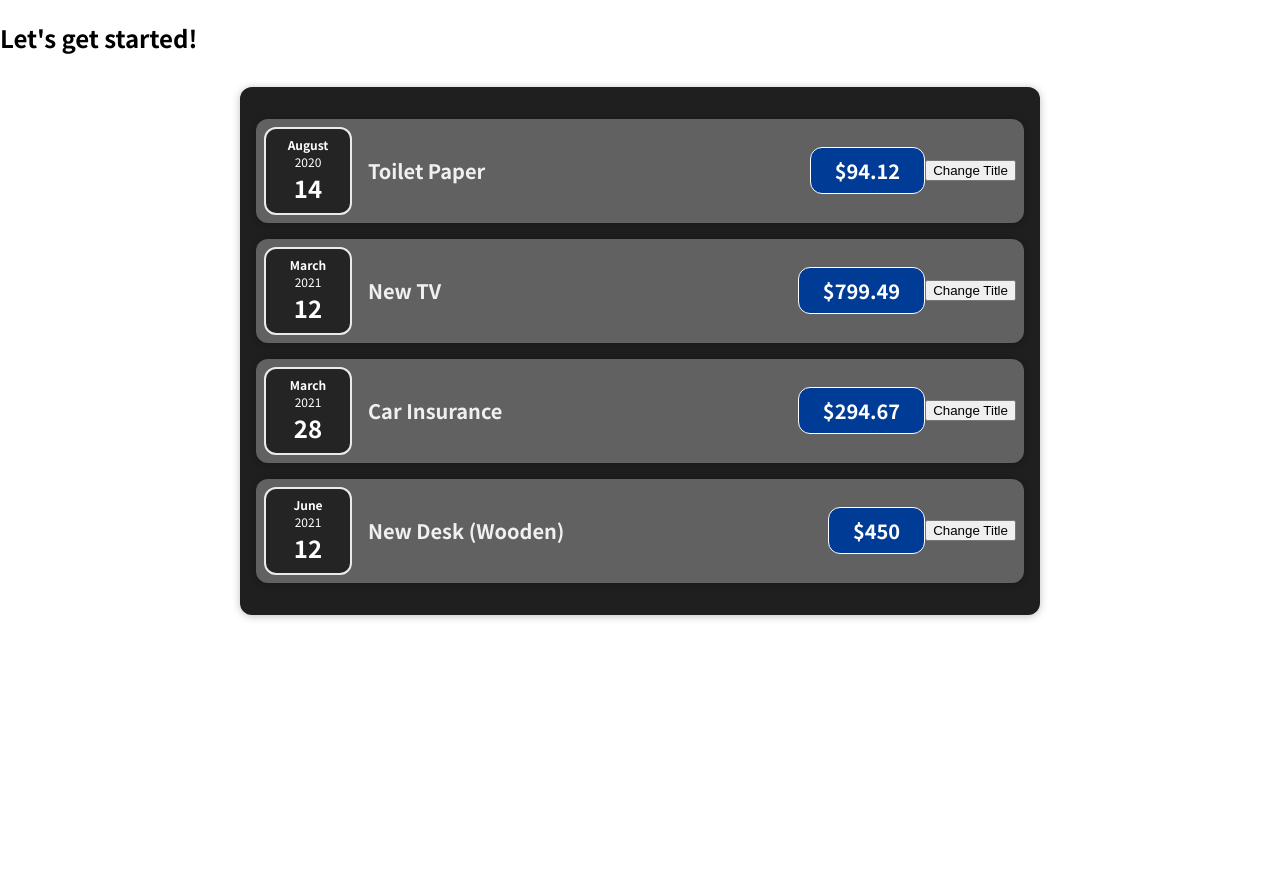
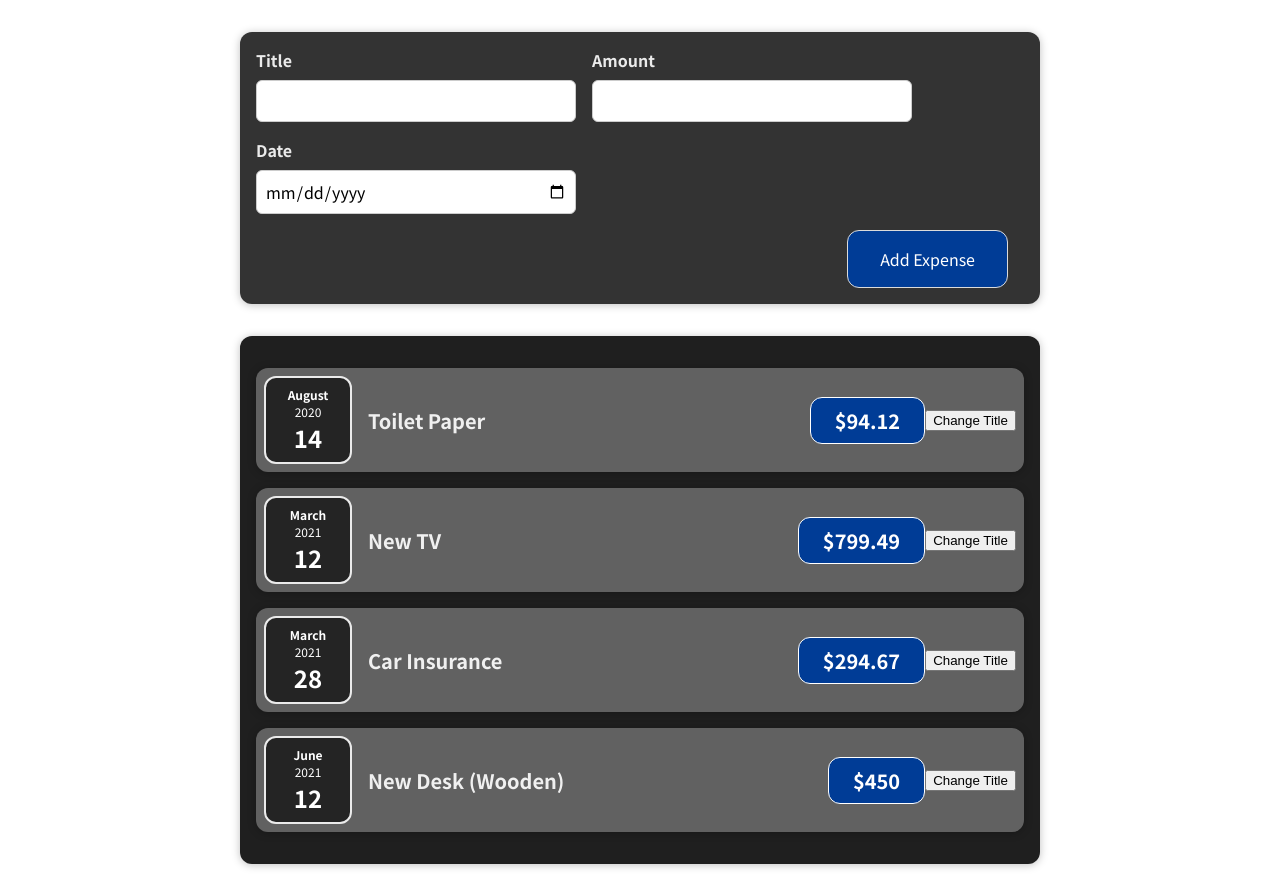
Before and after one commit to KMihajlo/Expense-Tracker-App, a React (Create React App) app: page / in a window 1280 px wide. Before the commit the page ends 800 px from the top, so only its background shows below. Built offline with nearby package versions, Linux system fonts and the light colour scheme.

Commit message:
Created a form to submit your expenses

```diff
--- a/src/App.js
+++ b/src/App.js
@@ -1,5 +1,6 @@
 import React from "react";
 import Expenses from "./components/Expenses/Expenses";
+import NewExpense from "./components/NewExpense/NewExpense";
 
 const App = () => {
   const expenses = [
@@ -27,10 +28,10 @@ const App = () => {
 
   return (
     <div>
-      <h2>Let's get started!</h2>
+      <NewExpense />
       <Expenses items={expenses} />
     </div>
   );
-}
+};
 
 export default App;
--- /dev/null
+++ b/src/components/ExpenseForm/ExpenseForm.css
@@ -0,0 +1,27 @@
+.new-expense__controls {
+  display: flex;
+  flex-wrap: wrap;
+  gap: 1rem;
+  margin-bottom: 1rem;
+  text-align: left;
+}
+
+.new-expense__control label {
+  font-weight: bold;
+  margin-bottom: 0.5rem;
+  display: block;
+  color: rgb(235, 235, 235);
+}
+
+.new-expense__control input {
+  font: inherit;
+  padding: 0.5rem;
+  border-radius: 6px;
+  border: 1px solid #ccc;
+  width: 20rem;
+  max-width: 100%;
+}
+
+.new-expense__actions {
+  text-align: right;
+}
--- /dev/null
+++ b/src/components/ExpenseForm/ExpenseForm.jsx
@@ -0,0 +1,76 @@
+import React, { useState } from "react";
+import "./ExpenseForm.css";
+
+const ExpenseForm = () => {
+  // Using Multitle states
+  const [title, setTitle] = useState("");
+  const [amount, setAmount] = useState("");
+  const [date, setDate] = useState("");
+
+  // Using Single state
+  // const [userInput, setUserInput] = useState({
+  //   title: "",
+  //   amount: "",
+  //   date: "",
+  // });
+
+  const titleChangeHandler = (e) => {
+    setTitle(e.target.value);
+  };
+  const amountChangeHandler = (e) => {
+    setAmount(e.target.value);
+  };
+  const dateChangeHandler = (e) => {
+    setDate(e.target.value);
+  };
+  const submitHandler = (e) => {
+    e.preventDefault();
+
+    const data = {
+      title: title,
+      amount: amount,
+      date: new Date(date),
+    };
+
+    setTitle("");
+    setAmount("");
+    setDate("");
+    console.log(data);
+  };
+
+  return (
+    <form onSubmit={submitHandler}>
+      <div className="new-expense__controls">
+        <div className="new-expense__control">
+          <label>Title</label>
+          <input value={title} type="text" onChange={titleChangeHandler} />
+        </div>
+        <div className="new-expense__control">
+          <label>Amount</label>
+          <input
+            value={amount}
+            type="number"
+            min="0.01"
+            step="0.01"
+            onChange={amountChangeHandler}
+          />
+        </div>
+        <div className="new-expense__control">
+          <label>Date</label>
+          <input
+            value={date}
+            type="date"
+            min="2019-01-01"
+            max="2022-12-31"
+            onChange={dateChangeHandler}
+          />
+        </div>
+      </div>
+      <div className="new-expense__actions">
+        <button type="submit">Add Expense</button>
+      </div>
+    </form>
+  );
+};
+
+export default ExpenseForm;
--- a/src/components/ExpenseItem/ExpenseItem.jsx
+++ b/src/components/ExpenseItem/ExpenseItem.jsx
@@ -8,7 +8,7 @@ const ExpenseItem = (props) => {
 
   const changeTitleHandler = () => {
     setTitle("Updated!");
-  }
+  };
 
   return (
     <Card className="expense-item">
@@ -20,6 +20,6 @@ const ExpenseItem = (props) => {
       <button onClick={changeTitleHandler}>Change Title</button>
     </Card>
   );
-}
+};
 
 export default ExpenseItem;
--- /dev/null
+++ b/src/components/NewExpense/NewExpense.css
@@ -0,0 +1,40 @@
+.new-expense {
+  background-color: rgb(51, 51, 51);
+  padding: 1rem;
+  margin: 2rem auto;
+  width: 50rem;
+  max-width: 95%;
+  border-radius: 12px;
+  text-align: center;
+  box-shadow: 0 1px 8px rgba(0, 0, 0, 0.25);
+}
+
+.new-expense button {
+  font: inherit;
+  cursor: pointer;
+  padding: 1rem 2rem;
+  border: 1px solid #dbdbdb;
+  background-color: #003c96;
+  color: white;
+  border-radius: 12px;
+  margin-right: 1rem;
+}
+
+.new-expense button:hover,
+.new-expense button:active {
+  background-color: #0047b3;
+  border-color: #dbdbdb;
+  transform: scale(1.1);
+  transition: 0.2s;
+}
+
+.new-expense button.alternative {
+  color: #011031;
+  border-color: transparent;
+  background-color: transparent;
+}
+
+.new-expense button.alternative:hover,
+.new-expense button.alternative:active {
+  background-color: #b3c3f8;
+}
--- /dev/null
+++ b/src/components/NewExpense/NewExpense.jsx
@@ -0,0 +1,13 @@
+import React from "react";
+import ExpenseForm from "../ExpenseForm/ExpenseForm";
+import "./NewExpense.css";
+
+const NewExpense = () => {
+  return (
+    <div className="new-expense">
+      <ExpenseForm />
+    </div>
+  );
+};
+
+export default NewExpense;
```
